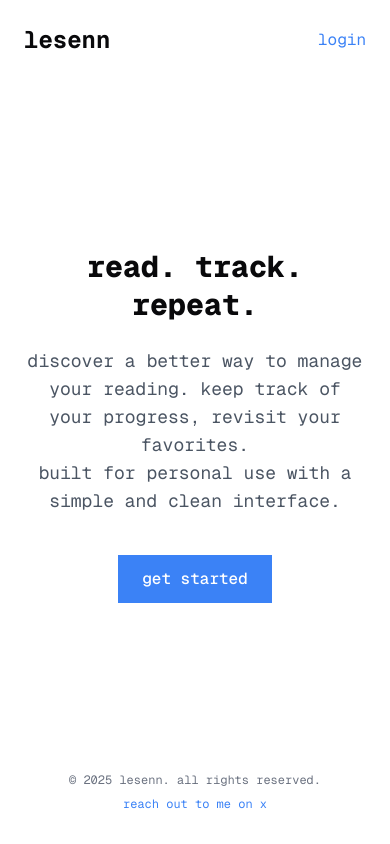
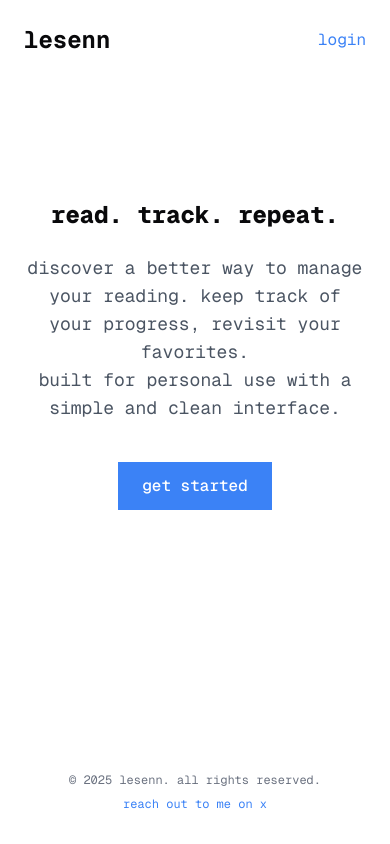
Before and after one commit to obnol/lesenn, a Next.js app: page / in a window 390 px wide. Built offline with nearby package versions, Linux system fonts and the light colour scheme.

Commit message:
feat: improve landing styles

```diff
--- a/app/page.tsx
+++ b/app/page.tsx
@@ -10,8 +10,8 @@ export default function Page() {
         </Link>
       </header>
 
-      <main className="flex flex-col items-center text-center gap-6 pt-48">
-        <h1 className="text-3xl sm:text-4xl font-extrabold leading-tight">read. track. repeat.</h1>
+      <main className="flex flex-col items-center text-center gap-6 pt-36 sm:pt-48">
+        <h1 className="text-2xl sm:text-4xl font-extrabold leading-tight">read. track. repeat.</h1>
 
         <p className="text-lg text-gray-600 max-w-md">
           discover a better way to manage your reading. keep track of your progress, revisit your favorites. <br />
--- a/components/onboarding-form.tsx
+++ b/components/onboarding-form.tsx
@@ -25,8 +25,6 @@ export function OnboardingForm() {
     },
   });
 
-  const isSubmitting = onboardingUser.status !== "idle" && onboardingUser.status !== "hasErrored";
-
   return (
     <Form {...form}>
       <form onSubmit={form.handleSubmit(onboardingUser.execute)} className="space-y-8">
@@ -44,8 +42,8 @@ export function OnboardingForm() {
           )}
         />
 
-        <Button type="submit" className="w-full" disabled={isSubmitting}>
-          {isSubmitting ? <Loader className="h-4 w-4 animate-spin" /> : <span>continue</span>}
+        <Button type="submit" className="w-full" disabled={onboardingUser.status === "executing"}>
+          {onboardingUser.status === "executing" ? <Loader className="h-4 w-4 animate-spin" /> : <span>continue</span>}
         </Button>
       </form>
     </Form>
```
